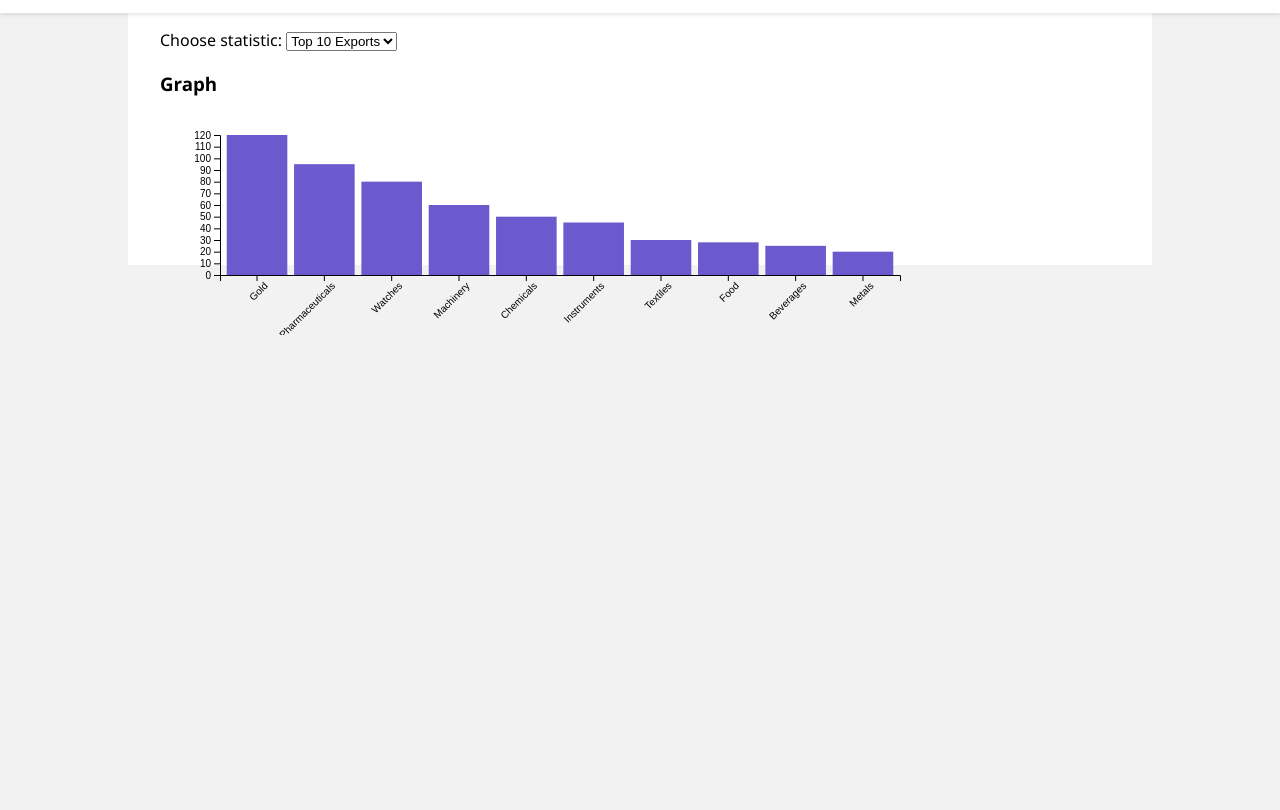
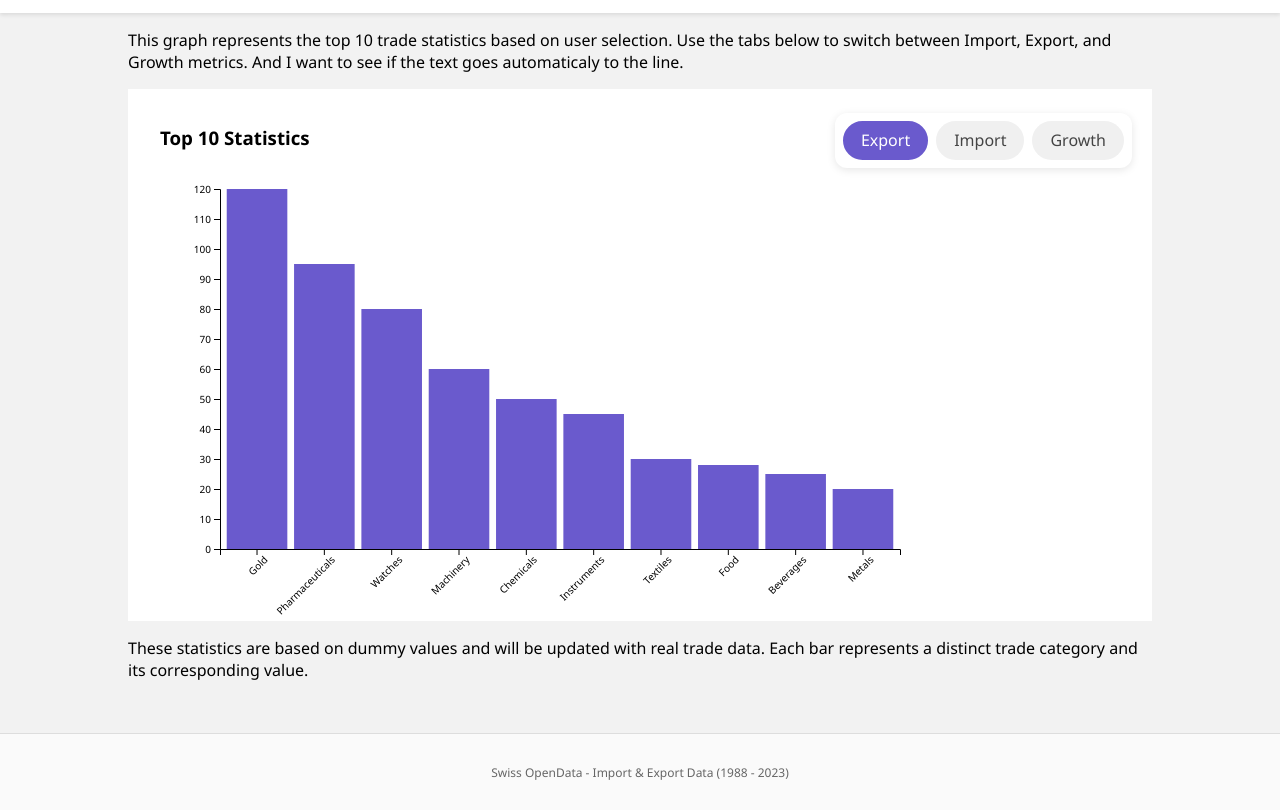
Before and after one commit to com-480-data-visualization/com-480-import-export, a website: page website/stats.html in a window 1280 px wide. Shown: the part 52-862 px from the top of the page. Before the commit the page ends 800 px from the top, so only its background shows below. Drawn offline with nearby package versions, Linux system fonts and the light colour scheme.

Commit message:
Basic graph

```diff
--- a/website/src/css/styles.css
+++ b/website/src/css/styles.css
@@ -92,6 +92,44 @@ body, html {
     border-radius: 2px;
   }
 
+  /* ==== Trade Toggle Buttons ==== */
+  .trade-toggle-group {
+    position: absolute;
+    top: 100px;
+    right: 20px;
+    background-color: white;
+    border-radius: 12px;
+    box-shadow: 0 2px 8px rgba(0, 0, 0, 0.1);
+    padding: 0.5rem;
+    display: flex;
+    gap: 0.5rem;
+    z-index: 1000;
+  }
+
+  .trade-toggle-group input[type="radio"] {
+    display: none;
+  }
+
+  .trade-toggle-group .trade-toggle {
+    cursor: pointer;
+    font-weight: 500;
+    color: #444;
+    background-color: #f0f0f0;
+    padding: 0.4rem 1rem;
+    border-radius: 999px;
+    transition: all 0.2s ease-in-out;
+    border: 2px solid transparent;
+  }
+
+  .trade-toggle-group input[type="radio"]:checked + .trade-toggle {
+    background-color: #6a5acd;
+    color: white;
+    border-color: #6a5acd;
+  }
+
+  .trade-toggle-group .trade-toggle:hover {
+    background-color: #e0e0e0;
+  }
   /* ==== Map ==== */
   #map {
     flex: 1;
@@ -181,7 +219,7 @@ body, html {
 
   /* ==== Visualization Area ==== */
   .visualization {
-    height: 220px;
+    height: 500px;
     background: #ffffff;
     padding: 1rem 2rem;
     z-index: 1;
--- a/website/src/statsjs/stats.js
+++ b/website/src/statsjs/stats.js
@@ -1,4 +1,5 @@
-// Dummy data
+// src/statsjs/stats.js
+
 const dataOptions = {
   exports: [
     { name: "Gold", value: 120 },
@@ -38,10 +39,10 @@ const dataOptions = {
   ]
 };
 
-const svg = d3.select("svg");
+const svg = d3.select("#barChart");
 const width = +svg.attr("width") - 40;
 const height = +svg.attr("height") - 40;
-const margin = { top: 20, right: 20, bottom: 20, left: 60 };
+const margin = { top: 20, right: 20, bottom: 80, left: 60 };
 
 function updateChart(stat) {
   const data = dataOptions[stat];
@@ -55,6 +56,7 @@ function updateChart(stat) {
 
   const y = d3.scaleLinear()
     .domain([0, d3.max(data, d => d.value)])
+    .nice()
     .range([height - margin.bottom, margin.top]);
 
   svg.append("g")
@@ -62,11 +64,14 @@ function updateChart(stat) {
     .call(d3.axisBottom(x))
     .selectAll("text")
     .attr("transform", "rotate(-45)")
-    .style("text-anchor", "end");
+    .style("text-anchor", "end")
+    .style("font-family", "Segoe UI, Arial, sans-serif");
 
   svg.append("g")
     .attr("transform", `translate(${margin.left},0)`)
-    .call(d3.axisLeft(y));
+    .call(d3.axisLeft(y))
+    .selectAll("text")
+    .style("font-family", "Segoe UI, Arial, sans-serif");
 
   svg.selectAll("rect")
     .data(data)
@@ -79,9 +84,9 @@ function updateChart(stat) {
     .attr("fill", "#6a5acd");
 }
 
-// Initial load
+// Initial chart
 updateChart("exports");
 
-d3.select("#stat-select").on("change", function () {
+d3.selectAll("input[name='tradeType']").on("change", function () {
   updateChart(this.value);
 });
--- a/website/stats.html
+++ b/website/stats.html
@@ -17,22 +17,35 @@
   </header>
 
   <main class="container">
+    <p>This graph represents the top 10 trade statistics based on user selection. Use the tabs below to switch between Import, Export, and Growth metrics. And I want to see if the text goes automaticaly to the line.</p>
     <section class="visualization">
-      <div id="controls">
-        <label for="stat-select">Choose statistic:</label>
-        <select id="stat-select">
-          <option value="exports">Top 10 Exports</option>
-          <option value="imports">Top 10 Imports</option>
-          <option value="growth">Top 10 Growth</option>
-        </select>
+
+
+      <!-- Trade type selection using modern pill buttons -->
+      <div id="tradeTypeFilter" class="trade-toggle-group">
+        <input type="radio" id="btn-export" name="tradeType" value="exports" checked>
+        <label for="btn-export" class="trade-toggle">Export</label>
+
+        <input type="radio" id="btn-import" name="tradeType" value="imports">
+        <label for="btn-import" class="trade-toggle">Import</label>
+
+        <input type="radio" id="btn-growth" name="tradeType" value="growth">
+        <label for="btn-growth" class="trade-toggle">Growth</label>
       </div>
 
-      <div id="graph">
-        <h3>Graph</h3>
-        <svg width="800" height="220"></svg>
+      <div id="graph" style="margin-bottom: 60px;">
+        <h3>Top 10 Statistics</h3>
+        <svg id="barChart" width="800" height="500"></svg>
       </div>
+
+
     </section>
+    <p>These statistics are based on dummy values and will be updated with real trade data. Each bar represents a distinct trade category and its corresponding value. </p>
   </main>
+
+  <footer>
+    <p style="text-align: center; padding: 1rem;">Swiss OpenData - Import & Export Data (1988 - 2023)</p>
+  </footer>
 
   <script src="https://d3js.org/d3.v7.min.js"></script>
   <script src="src/statsjs/stats.js"></script>
```
